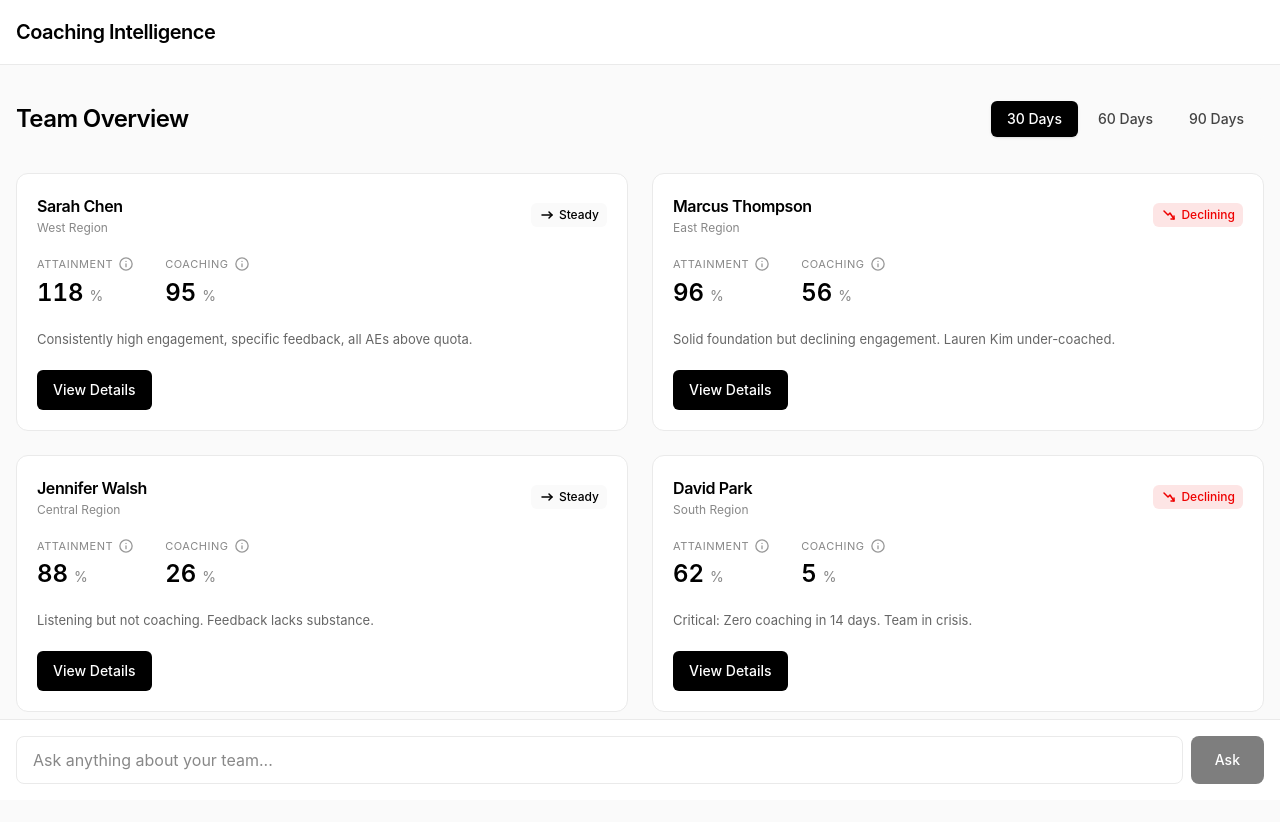
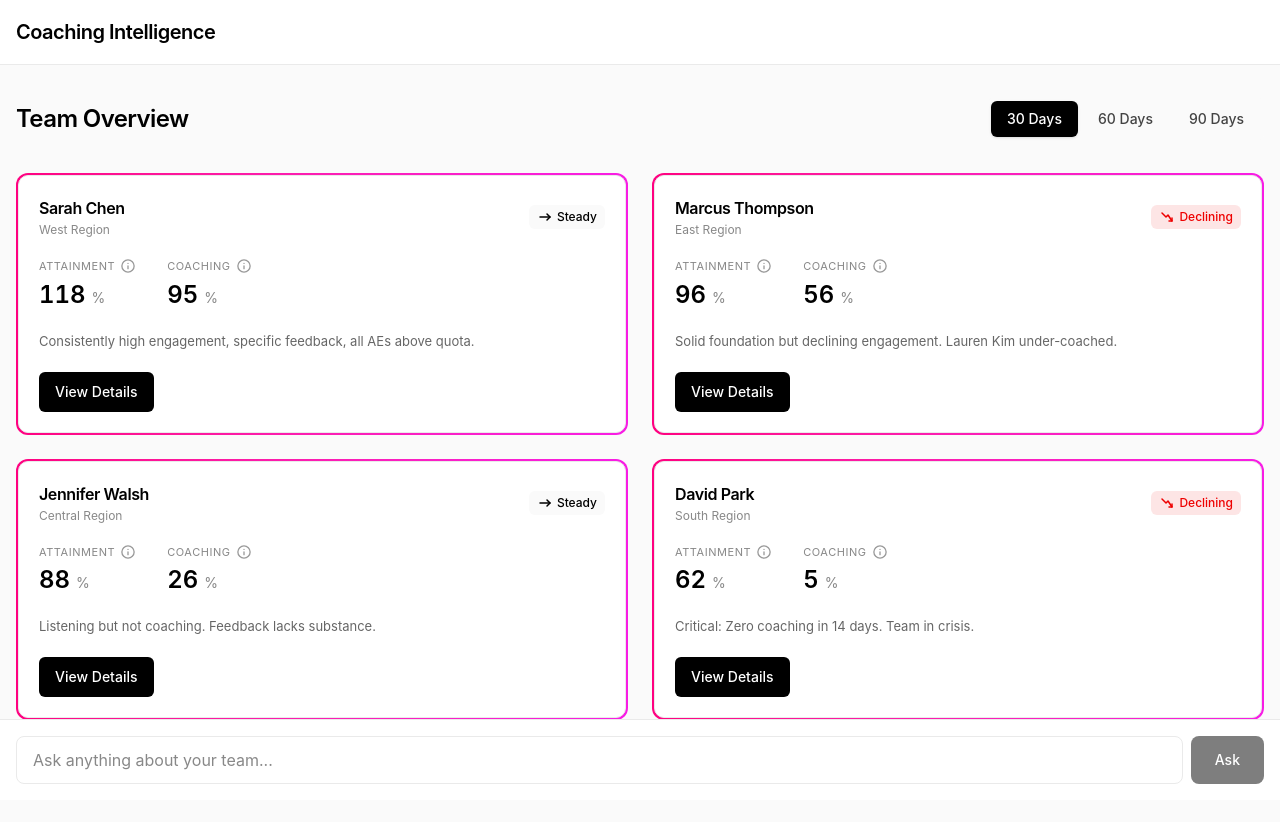
Before and after one commit to AllThePasswords/CoachingIntelligence, a React app: page / in a window 1280 px wide. Shown: the top 822 px of the page. Built offline with nearby package versions, Linux system fonts and the light colour scheme; the HTML template or start-up script is replaced by a standard one.

Commit message:
feat(03-03): enable gradient borders on Dashboard cards
- Add gradient={true} prop to all ManagerCard instances
- Satisfies DASH-07: Cards display with pink gradient accent

```diff
--- a/src/pages/Dashboard/Dashboard.jsx
+++ b/src/pages/Dashboard/Dashboard.jsx
@@ -33,6 +33,7 @@ export function Dashboard() {
             key={manager.id}
             managerId={manager.id}
             onClick={handleCardClick}
+            gradient={true}
           />
         ))}
       </div>
```
